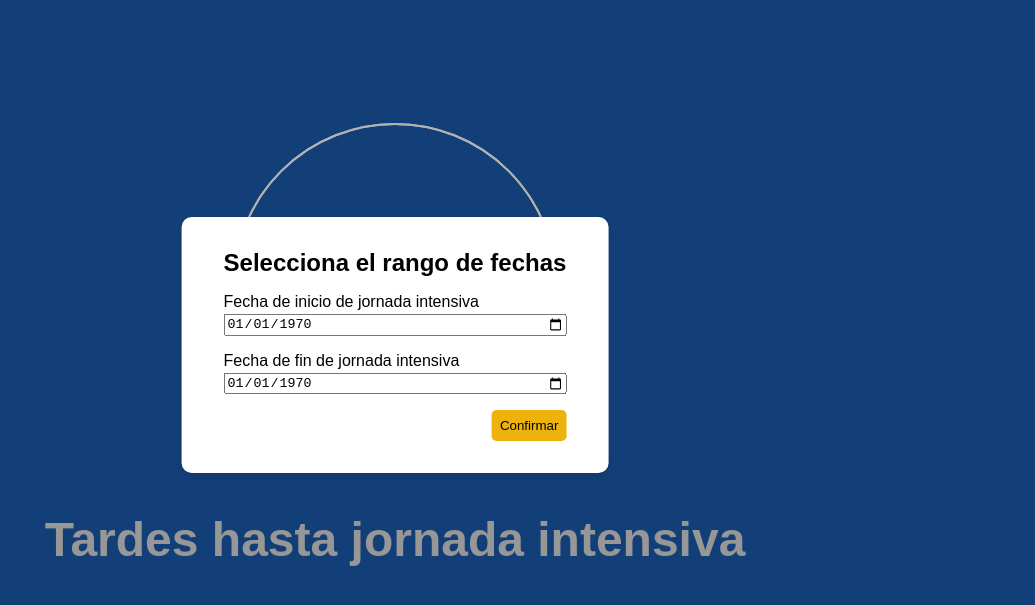
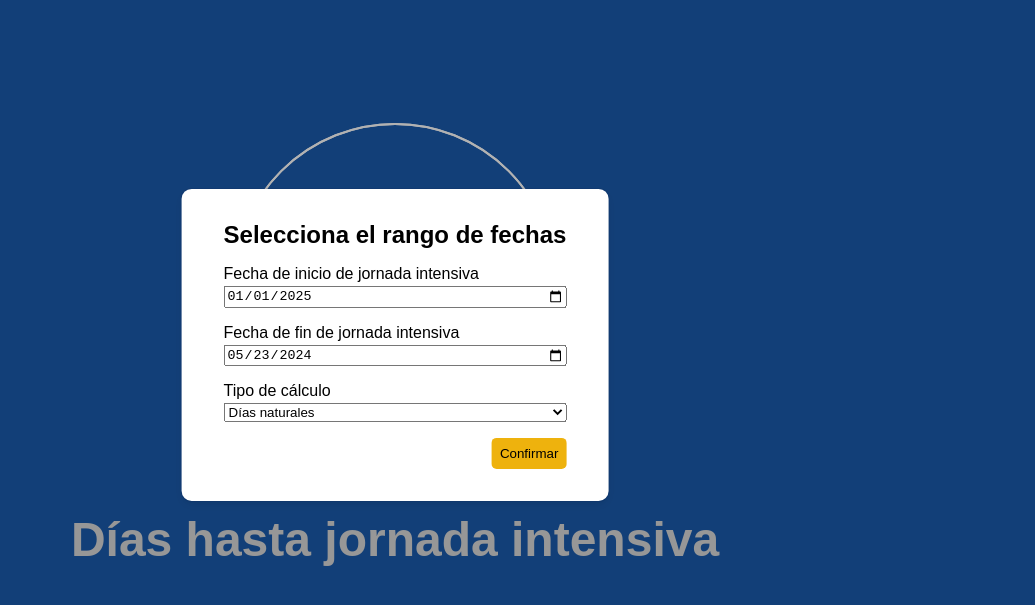
Before and after one commit to JSGitHubbing/dias-hasta-jornada-intensiva, a website with bundled scripts: page src/index.html in a window 1280 px wide. Both pictures are taken after a click on the picture 1248 px from the left and 32 px from the top of the page. Shown: the part 55-660 px from the top of the page, without its empty margins (245-1280 px from the left). Built offline with nearby package versions, Linux system fonts and the light colour scheme.

Commit message:
Refactor

```diff
--- a/src/index.html
+++ b/src/index.html
@@ -7,41 +7,48 @@
       name="description"
       content="Contador que muestra cuántas tardes quedan hasta la jornada intensiva"
     />
-    <script src="./script.js"></script>
-    <script src="scripts/dialog.js"></script>
+    <script type="module" src="./script.js"></script>
     <link rel="stylesheet" href="css/animations.css">
-    <link rel="stylesheet" href="css/contador.css">
+    <link rel="stylesheet" href="css/counter.css">
     <link rel="stylesheet" href="styles.css">
 
     <link rel="icon" type="image/x-icon" href="resources/favicon.ico" />
     <title>Jornada Intensiva</title>
   </head>
 
-  <body onload="onLoad()">
+  <body>
     <nav>
-        <img class="icon-button  clickable" onclick="toggleDialog()" src="resources/gear.svg" aria-hidden="true">
+        <img id="config-button" class="icon-button clickable" src="resources/gear.svg" aria-hidden="true">
     </nav>
     <main>
-      <div id="contador-container" class="contador-container">
-        <div class="contador-background pulse"></div>
-        <div class="contador-background"></div>
-        <div id="contador">&nbsp;</div>
+      <div id="counter-container" class="counter-container">
+        <div class="counter-background pulse"></div>
+        <div class="counter-background"></div>
+        <div id="counter">&nbsp;</div>
       </div>
       <h1 id="texto-dias">&nbsp;</h1>
     </main>
     <div id="dialog">
-      <div class="background-shadow" onclick="toggleDialog()"></div>
+      <div id="config-dialog-backdrop" class="background-shadow"></div>
       <div class="dialog card">
         <h1>Selecciona el rango de fechas</h1>
         <div class="input-group">
-          <label for="startDateInput">Fecha de inicio de jornada intensiva</label>
-          <input id="startDateInput" type="date" onchange="setStartDate(this)">
+          <label for="config-dialog-start-date-input">Fecha de inicio de jornada intensiva</label>
+          <input id="config-dialog-start-date-input" type="date">
         </div>
         <div class="input-group">
-          <label for="endDateInput">Fecha de fin de jornada intensiva</label>
-          <input id="endDateInput" type="date" onchange="setEndDate(this)">
+          <label for="config-dialog-end-date-input">Fecha de fin de jornada intensiva</label>
+          <input id="config-dialog-end-date-input" type="date">
         </div>
-        <button class="dialog-button clickable" onclick="recalcularDias()">Confirmar</button>
+        <div class="input-group">
+          <label for="config-dialog-calculation-config">Tipo de cálculo</label>
+          <select name="config-dialog-calculation-config" id="config-dialog-calculation-config">
+            <option value="0">Días naturales</option>
+            <option value="1">Días laborables</option>
+            <option value="2">Tardes laborables</option>
+          </select>
+        </div>
+        <button id="config-dialog-confirm-button" class="dialog-button clickable">Confirmar</button>
       </div>
     </div>
   </body>
--- a/src/script.js
+++ b/src/script.js
@@ -1,110 +1,27 @@
-var contador;
-var texto;
+import { DayCalculator } from "./scripts/day-calculator.js";
+import { ConfigDialog } from "./scripts/dialog.js";
 
-var textoPlural = "Tardes hasta jornada intensiva";
-var textoSingular = "Tarde hasta jornada intensiva";
-var textoIntensiva = "¡Estamos de jornada intensiva!";
+document.onload = onLoad();
 
-var hoy = new Date();
-var inicioIntensiva = null;
-var finIntensiva = null;
-
-var startDateTag = "startDate";
-var endDateTag = "endDate";
+var configDialog;
+var dayCalculator;
 
 function onLoad() {
-  texto = document.getElementById("texto-dias");
+  dayCalculator = new DayCalculator();
+  configDialog = new ConfigDialog(dayCalculator);
 
-  inicioIntensiva = new Date(localStorage.getItem(startDateTag));
-  finIntensiva = new Date(localStorage.getItem(endDateTag));
+  dayCalculator.init();
 
-  if (!inicioIntensiva || !finIntensiva) {
-    toggleDialog();
+  document.getElementById("config-button").onclick = () =>
+    configDialog.toggleDialog();
+
+  if (dayCalculator.needsDateInput) {
+    configDialog.toggleDialog();
   } else {
-    var startDateInput = document.getElementById("startDateInput");
-    startDateInput.value = inicioIntensiva.toISOString().split("T")[0];
-    var endDateInput = document.getElementById("endDateInput");
-    endDateInput.value = finIntensiva.toISOString().split("T")[0];
-    setup();
+    document.getElementById("config-dialog-start-date-input").value =
+      dayCalculator.startDateISO;
+
+    document.getElementById("config-dialog-end-date-input").value =
+      dayCalculator.endDateISO;
   }
 }
-
-function setup() {
-  if (!esIntensiva()) {
-    if (hoy > inicioIntensiva) {
-      inicioIntensiva.setFullYear(hoy.getFullYear() + 1);
-    }
-    var dias = calcularDias();
-    var contador = document.getElementById("contador");
-    contador.innerHTML = dias;
-    document.title = "Jornada Intensiva (" + dias + ")";
-
-    texto.innerHTML = dias === 1 ? textoSingular : textoPlural;
-  } else {
-    var container = document.getElementById("contador-container");
-    container.style.display = "none";
-    texto.innerHTML = textoIntensiva;
-  }
-}
-
-function recalcularDias() {
-  toggleDialog();
-  setup();
-}
-
-function setStartDate(input) {
-  inicioIntensiva = new Date(input.value);
-  localStorage.setItem(startDateTag, inicioIntensiva);
-}
-
-function setEndDate(input) {
-  finIntensiva = new Date(input.value);
-  localStorage.setItem(endDateTag, finIntensiva);
-}
-
-function esFestivo(fecha) {
-  var festivos = [
-    { dia: 1, mes: 1 },
-    { dia: 6, mes: 1 },
-    { dia: 1, mes: 3 },
-    { dia: 15, mes: 8 },
-    { dia: 12, mes: 10 },
-    { dia: 1, mes: 11 },
-    { dia: 6, mes: 12 },
-    { dia: 8, mes: 12 },
-    { dia: 25, mes: 12 },
-    viernesSanto(fecha),
-  ];
-
-  festivos.find((festivo) => {
-    fecha.getMonth() + 1 === festivo.mes && fecha.getDate() === festivo.dia;
-  });
-}
-
-function viernesSanto(fecha) {
-  if (fecha.getFullYear() === 2024) return { dia: 29, mes: 3 };
-  if (fecha.getFullYear() === 2025) return { dia: 18, mes: 4 };
-  return [];
-}
-
-function calcularDias() {
-  var dias = 0;
-  var fechaAcumulada = new Date();
-  while (fechaAcumulada < inicioIntensiva) {
-    if (
-      fechaAcumulada.getDay() >= 1 &&
-      fechaAcumulada.getDay() <= 4 &&
-      !esFestivo(fechaAcumulada)
-    ) {
-      dias++;
-    }
-
-    fechaAcumulada.setDate(fechaAcumulada.getDate() + 1);
-  }
-
-  return dias;
-}
-
-function esIntensiva() {
-  return hoy >= inicioIntensiva && hoy < finIntensiva;
-}
--- /dev/null
+++ b/src/scripts/configurations/work-day-config.js
@@ -0,0 +1,32 @@
+import { HolidayCalculator } from "../holiday-calculator/holiday-calculator.js";
+
+export const INTENSIVE_PERIOND_TEXT = "¡Estamos en jornada intensiva!";
+
+const EveningConfig = {
+  pruralText: "Tardes de trabajo hasta jornada intensiva",
+  singularText: "Tarde de trabajo hasta jornada intensiva",
+  intensivePeriodText: INTENSIVE_PERIOND_TEXT,
+  condition: (date) =>
+    date.getDay() >= 1 &&
+    date.getDay() <= 4 &&
+    !HolidayCalculator.isHolyday(date),
+};
+
+const WorkDayConfig = {
+  pruralText: "Días de trabajo hasta jornada intensiva",
+  singularText: "Día de trabajo hasta jornada intensiva",
+  intensivePeriodText: INTENSIVE_PERIOND_TEXT,
+  condition: (date) =>
+    date.getDay() >= 1 &&
+    date.getDay() <= 5 &&
+    !HolidayCalculator.isHolyday(date),
+};
+
+const NaturalDayConfig = {
+  pruralText: "Días hasta jornada intensiva",
+  singularText: "Día hasta jornada intensiva",
+  intensivePeriodText: INTENSIVE_PERIOND_TEXT,
+  condition: (date) => true,
+};
+
+export const CALCULATION_CONFIGS = [NaturalDayConfig, WorkDayConfig, EveningConfig]
--- /dev/null
+++ b/src/scripts/constants.js
@@ -0,0 +1,3 @@
+export const START_DATE_TAG = "startDate";
+export const END_DATE_TAG = "endDate";
+export const INVALID_DATE_ERROR = "Invalid Date";
--- /dev/null
+++ b/src/scripts/day-calculator.js
@@ -0,0 +1,99 @@
+import {
+  START_DATE_TAG,
+  END_DATE_TAG,
+  INVALID_DATE_ERROR,
+} from "./constants.js";
+import { CALCULATION_CONFIGS } from "./configurations/work-day-config.js";
+
+export class DayCalculator {
+  get startDateISO() {
+    return this.startDate.toISOString().split("T")[0];
+  }
+
+  get endDateISO() {
+    return this.endDate.toISOString().split("T")[0];
+  }
+
+  constructor() {
+    this.currentConfig = 0;
+    this.startDate = null;
+    this.endDate = null;
+    this.needsDateInput = true;
+    this.today = new Date();
+  }
+
+  init() {
+    this.texto = document.getElementById("texto-dias");
+    this.loadSavedDates();
+    this.calculate();
+  }
+
+  calculate() {
+
+    const config = CALCULATION_CONFIGS[this.currentConfig]
+
+    if (!this.esIntensiva()) {
+      if (this.today > this.startDate) {
+        this.startDate.setFullYear(this.today.getFullYear() + 1);
+      }
+      var days = this.calculaDias();
+      var counter = document.getElementById("counter");
+      counter.innerHTML = days;
+      document.title = "Jornada Intensiva (" + days + ")";
+
+      this.texto.innerHTML =
+        days === 1
+          ? config.singularText
+          : config.pruralText;
+    } else {
+      var container = document.getElementById("counter-container");
+      container.style.display = "none";
+      this.texto.innerHTML = config.intensivePeriodText;
+    }
+  }
+
+  loadSavedDates() {
+    var localStartDate = localStorage.getItem(START_DATE_TAG);
+    var localEndDate = localStorage.getItem(END_DATE_TAG);
+    this.needsDateInput = false;
+
+    try {
+      this.startDate = new Date(localStartDate);
+      if (this.startDate == INVALID_DATE_ERROR)
+        throw new Error(INVALID_DATE_ERROR);
+    } catch {
+      this.startDate = new Date();
+      this.needsDateInput = true;
+    }
+
+    try {
+      this.endDate = localStartDate ? new Date(localEndDate) : new Date();
+      if (this.endDate == INVALID_DATE_ERROR)
+        throw new Error(INVALID_DATE_ERROR);
+    } catch {
+      this.endDate = new Date();
+      this.needsDateInput = true;
+    }
+  }
+
+  calculaDias() {
+    var days = 0;
+    var dateSum = new Date();
+    const config = CALCULATION_CONFIGS[this.currentConfig]
+    while (dateSum < this.startDate) {
+      if (config.condition(dateSum)) days++;
+
+      dateSum.setDate(dateSum.getDate() + 1);
+    }
+
+    return days;
+  }
+
+  esIntensiva() {
+    return this.today >= this.startDate && this.today < this.endDate;
+  }
+
+  setCalculationConfig(value) {
+    this.currentConfig = value;
+  }
+}
--- a/src/scripts/dialog.js
+++ b/src/scripts/dialog.js
@@ -1,9 +1,59 @@
-var dialog;
-var dialogDisplay = false;
+import { START_DATE_TAG, END_DATE_TAG } from "./constants.js";
 
+export class ConfigDialog {
 
-function toggleDialog() {
-    dialog = document.getElementById('dialog')
-    dialogDisplay = !dialogDisplay
-    dialog.style.setProperty('visibility', dialogDisplay ? 'visible' : 'hidden')
+  set dialogDisplay(value) {
+    this._dialogDisplay = value
+    dialog.style.setProperty(
+      "visibility",
+      this._dialogDisplay ? "visible" : "hidden"
+    );
+  }
+
+  constructor(dayCalculator) {
+    this.dayCalculator = dayCalculator;
+
+    this.dialog = document.getElementById("dialog");
+    this._dialogDisplay = false;
+
+    document.getElementById("config-dialog-backdrop").onclick = () =>
+      this.toggleDialog();
+
+    document.getElementById("config-dialog-start-date-input").onchange = (
+      event
+    ) => this.setStartDate(event);
+
+    document.getElementById("config-dialog-end-date-input").onchange = (
+      event
+    ) => this.setEndDate(event);
+
+    document.getElementById("config-dialog-calculation-config").value = dayCalculator.currentConfig
+    document.getElementById("config-dialog-calculation-config").onchange = (
+      event
+    ) => this.setCalculationConfig(event);
+
+    document.getElementById("config-dialog-confirm-button").onclick = () =>
+      {
+        this.dialogDisplay = false;
+        this.dayCalculator.calculate();
+      }
+  }
+
+  toggleDialog() {
+    this.dialogDisplay = !this.dialogDisplay;
+  }
+
+  setStartDate(event) {
+    localStorage.setItem(START_DATE_TAG, event.target.value);
+    this.dayCalculator.calculate();
+  }
+
+  setEndDate(event) {
+    localStorage.setItem(END_DATE_TAG, event.target.value);
+    this.dayCalculator.calculate();
+  }
+
+  setCalculationConfig(event) {
+    this.dayCalculator.setCalculationConfig(event.target.value)
+  }
 }
--- /dev/null
+++ b/src/scripts/holiday-calculator/holiday-calculator.js
@@ -0,0 +1,15 @@
+import { HOLY_FRIDAY_LIST } from "./holy-fridays.js";
+import { DEFAULT_HOLIDAYS } from "./default-holidays.js";
+
+export const HolidayCalculator = {
+  isHolyday(date) {
+    var holidays = [
+      ...DEFAULT_HOLIDAYS,
+      HOLY_FRIDAY_LIST[date.getFullYear().toString()],
+    ];
+
+    holidays.find((holiday) => {
+      date.getMonth() + 1 === holiday.month && date.getDate() === holiday.day;
+    });
+  },
+};
--- /dev/null
+++ b/src/scripts/holiday-calculator/holy-fridays.js
@@ -0,0 +1,4 @@
+export const HOLY_FRIDAY_LIST = {
+    ["2024"]: { day: 29, month: 3 },
+    ["2025"]: { day: 18, month: 4 },
+  };
```
Also changed, not shown: src/css/counter.css (renamed from src/css/contador.css, +4 -4 lines), src/scripts/holiday-calculator/default-holidays.js (added, +11 -0 lines).
